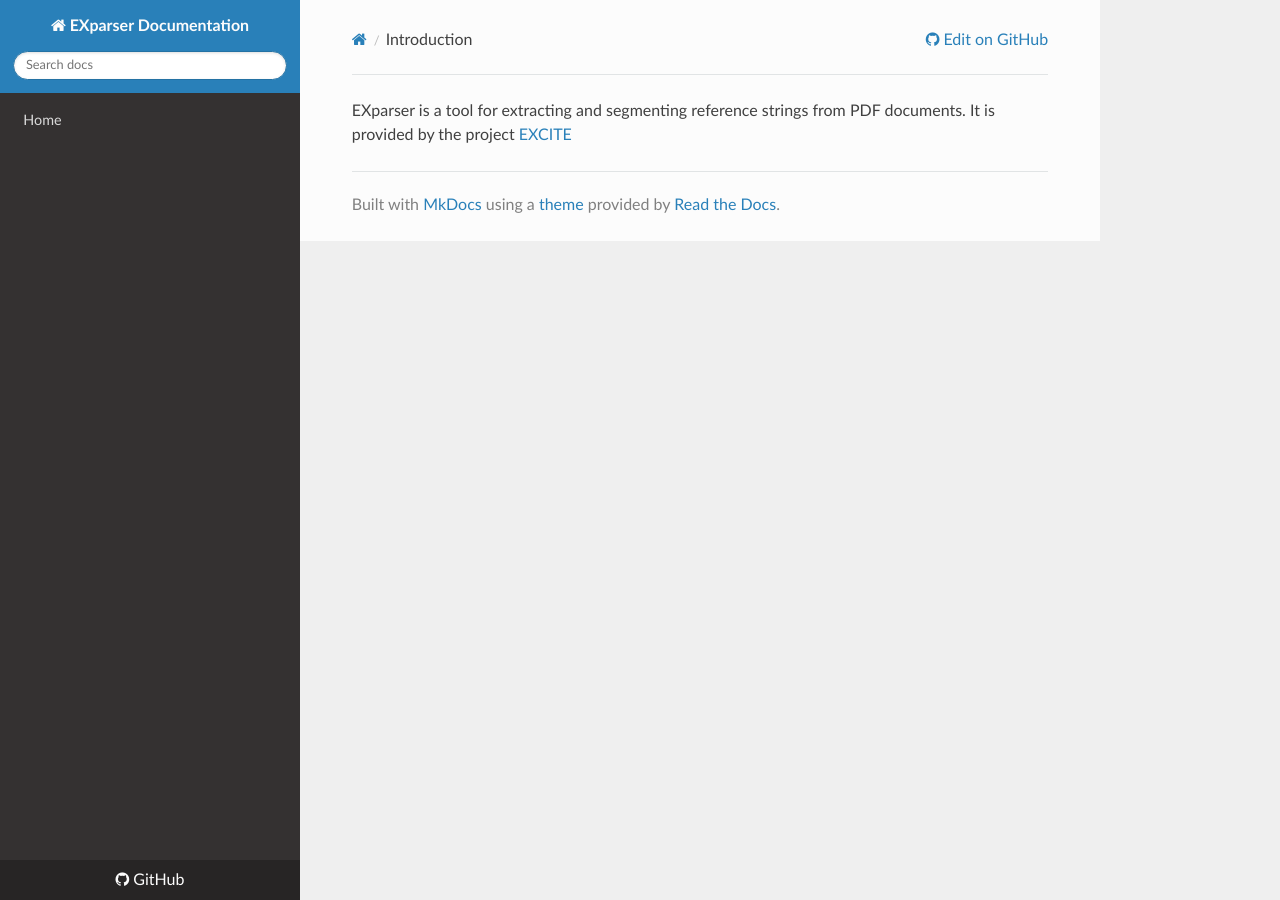
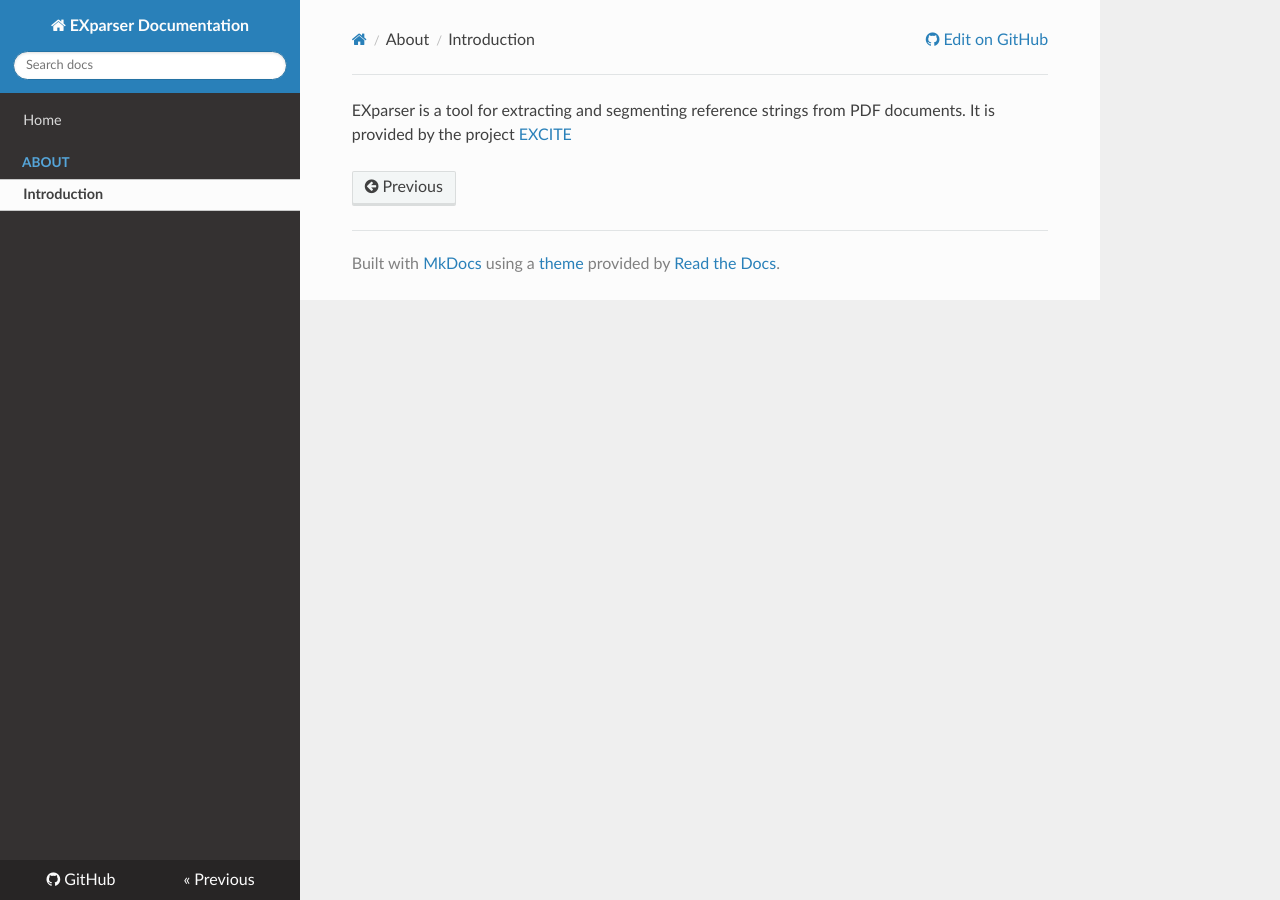
Before and after one commit to exciteproject/Exparser, an MkDocs documentation site: the page built from docs/Introduction.md, in a window 1280 px wide. Built offline with MkDocs 1.6.1, drawn with Linux system fonts in a browser that asks for light colours; nearby versions of some CDN libraries; old or Windows-style settings are respelled for this version of MkDocs.

Commit message:
Update mkdocs.yml

```diff
--- a/mkdocs.yml
+++ b/mkdocs.yml
@@ -10,3 +10,5 @@ theme:
     name: readthedocs
 pages:
   - Home: 'index.md'
+  - About:
+    - 'Introduction': 'Introduction.md'
```
